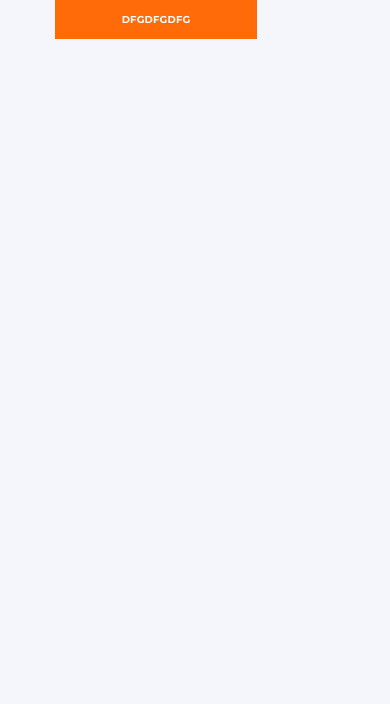
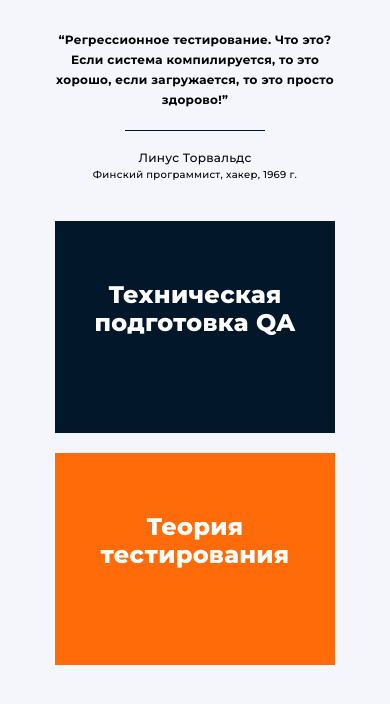
Before and after one commit to TanyaShved/finalProgect-front, a React (Create React App) app: page / in a window 390 px wide. Shown: the top 704 px of the page. Built offline with nearby package versions, Linux system fonts and the light colour scheme.

Commit message:
added mobile version

```diff
--- a/src/views/HomeViev/MainPage.jsx
+++ b/src/views/HomeViev/MainPage.jsx
@@ -1,8 +1,33 @@
 import React from 'react';
 import '../../css/common.css';
+import style from './MainPage.module.css';
 
 function MainPage() {
-  return <div className="btn">dfgdfgdfg</div>;
+  return (
+    <section className={style.section}>
+      <p className={style.text}>
+        “Регрессионное тестирование. Что это? Если система компилируется, то это
+        хорошо, если загружается, то это просто здорово!”
+      </p>
+      <span className={style.line}></span>
+      <div className={style.authorInfo}>
+        <p className={style.author}>Линус Торвальдс</p>
+        <p className={style.authorBio}>Финский программист, хакер, 1969 г.</p>
+      </div>
+      <ul>
+        <li>
+          <a href="http:// " className={style.button + ' ' + style.first}>
+            Техническая подготовка QA
+          </a>
+        </li>
+        <li>
+          <a href="http:// " className={style.button + ' ' + style.second}>
+            Теория тестирования
+          </a>
+        </li>
+      </ul>
+    </section>
+  );
 }
 
 export default MainPage;
--- /dev/null
+++ b/src/views/HomeViev/MainPage.module.css
@@ -0,0 +1,75 @@
+.section {
+  padding: 30px 0px 33px;
+  margin: 0 auto;
+  max-width: 280px;
+}
+
+.text {
+  font-size: 12px;
+  font-weight: 700;
+  line-height: 1.66;
+  text-align: center;
+}
+
+.line {
+  display: block;
+  margin: 20px auto;
+  border-bottom: 1px solid #00122f;
+  width: 50%;
+}
+
+/* .text::after {
+  content: '';
+  display: block;
+  margin-left: auto;
+  margin-right: auto;
+
+  width: 50%;
+  margin: 20px 0px;
+
+  height: 1px;
+  background: #00122f;
+} */
+
+.authorInfo {
+  padding-bottom: 40px;
+}
+
+.author {
+  margin-bottom: 4px;
+
+  font-size: 12px;
+  line-height: 1.16;
+  text-align: center;
+}
+
+.authorBio {
+  font-size: 10px;
+  line-height: 1.2;
+  text-align: center;
+}
+
+.button {
+  display: inline-block;
+  padding: 60px 38px 94px;
+  width: 100%;
+  height: 212px;
+
+  color: var(--btn-text-color-primary);
+  font-family: inherit;
+  font-size: 24px;
+  font-weight: 800;
+  line-height: 1.2;
+
+  text-decoration: none;
+  text-align: center;
+}
+
+.button.first {
+  background-color: var(--btn-bg-color-other);
+  margin-bottom: 20px;
+}
+
+.button.second {
+  background-color: var(--btn-bg-color-primary);
+}
```
